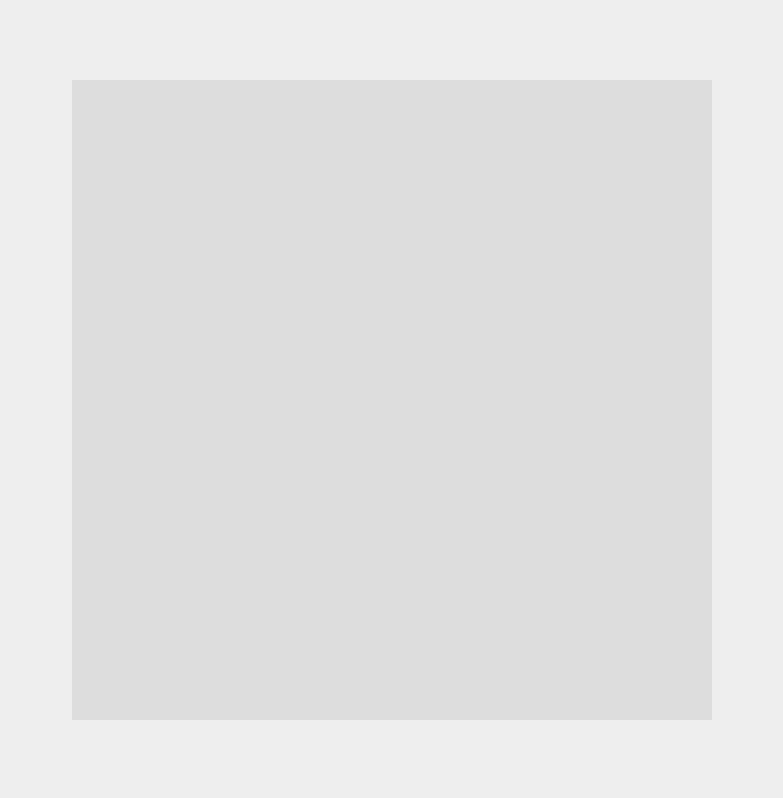
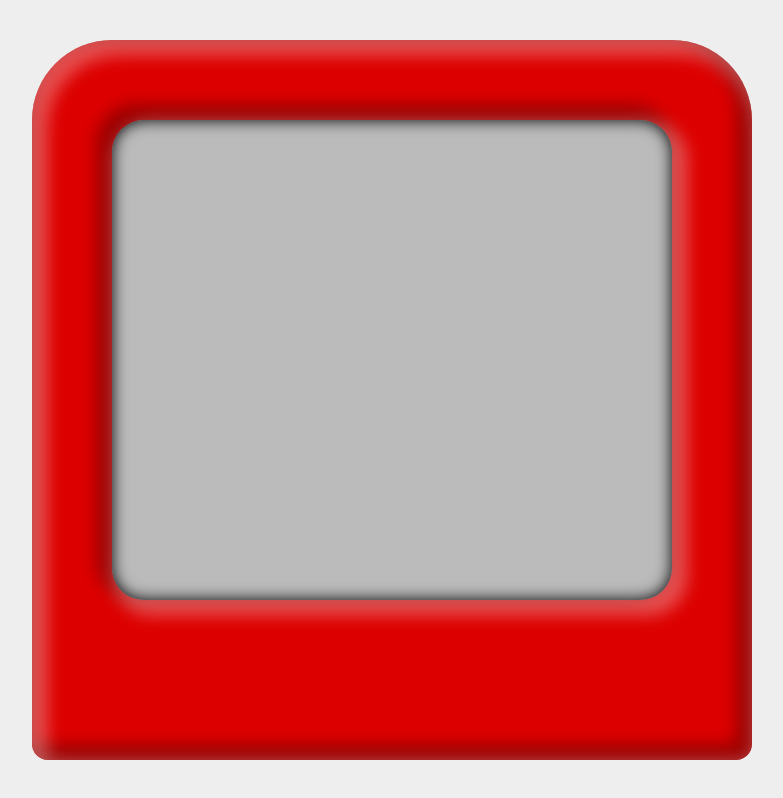
Before and after one commit to MadMaia3D/odin-etch-a-sketch, a plain HTML site: page index.html in a window 1280 px wide. Shown: the whole page, without its empty margins (248-1031 px from the left). Drawn offline with Linux system fonts and the light colour scheme.

Commit message:
add: add the device red frame

```diff
--- a/app.js
+++ b/app.js
@@ -1,37 +1,43 @@
-function createPixel(pixelPercentageSize) {
+function createPixel(width, height) {
     const pixel = document.createElement("div");
-    pixel.style.width = `${pixelPercentageSize}%`;
-    pixel.style.height = `${pixelPercentageSize}%`;
-    pixel.classList.add("canvasCell");
+    pixel.style.width = `${width}%`;
+    pixel.style.height = `${height}%`;
+    pixel.classList.add("canvas-cell");
     pixel.addEventListener("mouseenter", paintPixel);
     return pixel;
 }
 
-function clearAndRepopulateCanvas(resolution) {
+function clearAndRepopulateCanvas(numberOfRows, numberOfColumns) {
     clearCanvas();
-    populateCanvas(resolution);
+    populateCanvas(numberOfRows, numberOfColumns);
 }
 
 function clearCanvas() {
     canvas.textContent = "";
 }
 
-function populateCanvas(resolution) {
+function populateCanvas(numberOfRows, numberOfColumns) {
     const fragment = document.createDocumentFragment();
-    const totalCellsNumber = resolution ** 2;
-    const cellPercentageSize = 100 / canvasResolutionInPixels;
-    for (let column = 0; column < totalCellsNumber; column++) {
-        const pixel = createPixel(cellPercentageSize);
-        fragment.append(pixel);
+    const cellPercentageHeight = 100 / numberOfRows;
+    const cellPercentageWidth = 100 / numberOfColumns;
+    for (let column = 0; column < numberOfColumns; column++) {
+        for (let row = 0; row < numberOfRows; row++) {
+            const pixel = createPixel(
+                cellPercentageHeight,
+                cellPercentageWidth
+            );
+            fragment.append(pixel);
+        }
     }
     canvas.append(fragment);
 }
 
 function paintPixel() {
-    this.style.background = "black";
+    this.style.background = "#333";
 }
-
+// debugger;
 const canvas = document.querySelector(".canvas");
 const canvasWidth = canvas.getBoundingClientRect().width;
-const canvasResolutionInPixels = 50;
-clearAndRepopulateCanvas(canvasResolutionInPixels);
+const canvasRowsN = 50;
+const canvasColumnsN = canvasRowsN * 1.2;
+clearAndRepopulateCanvas(canvasColumnsN, canvasRowsN);
--- a/index.html
+++ b/index.html
@@ -11,7 +11,9 @@
 
 <body>
     <div class="container">
-        <div class="canvas"></div>
+        <div class="etch-a-sketch">
+            <div class="canvas"></div>
+        </div>
     </div>
 
     <script src="./app.js"></script>
--- a/style.css
+++ b/style.css
@@ -1,6 +1,21 @@
 * {
     box-sizing: border-box;
-    /* outline: 1px solid black; */
+}
+:root {
+    --size-canvas-width: 70vh;
+    --size-canvas-height: 60vh;
+    --size-device-border: 10vh;
+    --radius-canvas: 2rem;
+    /* colors */
+    --color-device: #d00;
+    --color-canvas: #bbb;
+    /* emboss effects */
+    --device-emboss-light: inset 0.5rem 0.5rem 1rem 0.5rem
+        rgba(255, 255, 255, 0.3);
+    --device-emboss-shadow: inset -0.5rem -0.5rem 1rem 0.5rem rgba(0, 0, 0, 0.3);
+    --canvas-emboss-light: 0.5rem 0.5rem 1rem 0.5rem rgba(255, 255, 255, 0.3);
+    --canvas-emboss-shadow: -0.5rem -0.5rem 1rem 0.5rem rgba(0, 0, 0, 0.3);
+    --canvas-shadow: inset 0rem 0rem 1rem black;
 }
 body {
     margin: 0;
@@ -14,10 +29,29 @@ body {
     justify-content: center;
     align-items: center;
 }
+.etch-a-sketch {
+    width: calc(var(--size-canvas-width) + var(--size-device-border) * 2);
+    height: calc(var(--size-canvas-height) + var(--size-device-border) * 3);
+    background: var(--color-device);
+    border-radius: 1rem;
+    border-top-left-radius: 5rem;
+    border-top-right-radius: 5rem;
+    box-shadow: var(--device-emboss-light), var(--device-emboss-shadow);
+}
 .canvas {
-    width: 80vh;
-    height: 80vh;
-    background: #ddd;
+    margin: 0 auto;
+    margin-top: var(--size-device-border);
+    width: var(--size-canvas-width);
+    height: var(--size-canvas-height);
+    background: var(--color-canvas);
+    border-radius: var(--radius-canvas);
+    overflow: hidden;
+
     display: flex;
     flex-wrap: wrap;
+    box-shadow: var(--canvas-emboss-light), var(--canvas-emboss-shadow),
+        var(--canvas-shadow);
 }
+.canvas-cell {
+    mix-blend-mode: multiply;
+}
```
